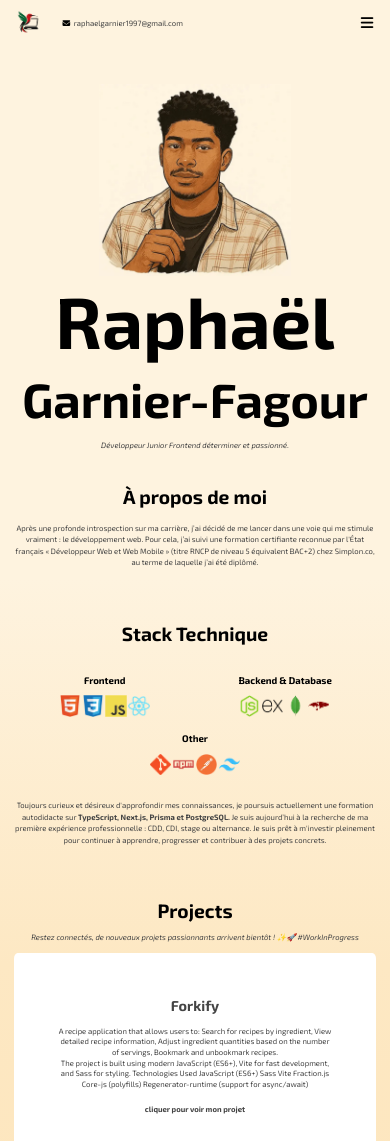
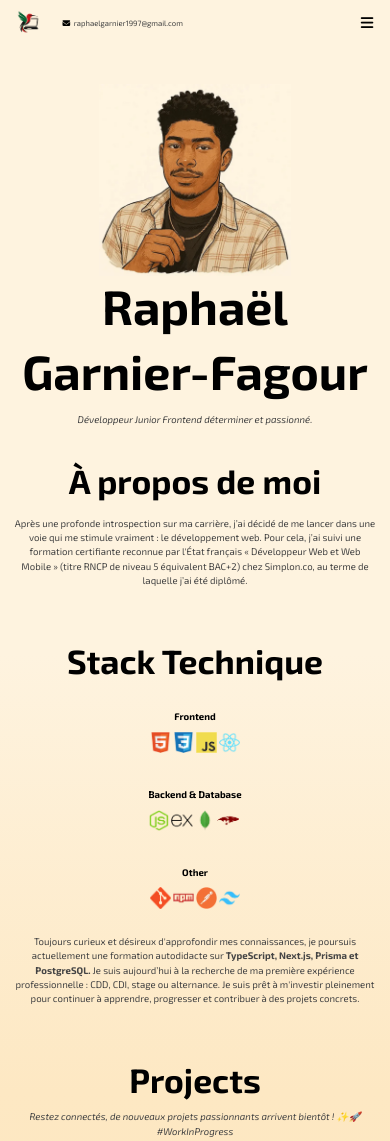
Before and after one commit to Raph-gf/Portfolio, a website built with Vite: page index.html in a window 390 px wide. Shown: the top 1141 px of the page. Built offline with nearby package versions, Linux system fonts and the light colour scheme; no server answers.

Commit message:
fixing css issues

```diff
--- a/src/style.css
+++ b/src/style.css
@@ -152,6 +152,8 @@ header i {
 
 .menu-burger {
   background-color: white;
+  color: black !important;
+  -webkit-tap-highlight-color: transparent;
   position: absolute;
   right: 50%;
   border-radius: 10%;
@@ -510,7 +512,24 @@ h2::first-letter {
 
 @media (max-width: 57em) {
   html {
-    font-size: 40%;
+    font-size: 30%;
+  }
+
+  p,
+  span {
+    font-size: 2rem;
+  }
+
+  h2 {
+    font-size: 7rem;
+  }
+
+  .home__presentation-firstname {
+    font-size: 10rem;
+  }
+
+  .home__presentation-lastname {
+    font-size: 10rem;
   }
 
   .footer__map-container {
@@ -543,17 +562,12 @@ h2::first-letter {
   }
 
   .about-me__skills {
-    display: grid;
-    grid-template-columns: repeat(2, 1fr);
-    justify-content: space-around;
-    justify-items: center;
-    row-gap: 3rem;
+    display: flex;
+    flex-direction: column;
+    margin: 0rem 3rem;
+    gap: 7rem;
     align-items: center;
     margin-bottom: 4rem;
-  }
-
-  .about-me__skills :nth-child(3) {
-    grid-column: 1 / -1;
   }
 
   .about-me__skills h3 {
@@ -595,23 +609,23 @@ h2::first-letter {
 
   .project-description {
     order: -1;
-    margin: 0 auto;
     text-align: center;
   }
 
   .project-section__projects--card .card-img {
     width: 90%;
     object-fit: contain;
-    margin: 0 auto;
     border-radius: 8px;
   }
 
   .project-description__title {
-    font-size: 3rem;
+    font-size: 5rem;
+    align-self: center;
   }
 
-  .project-description p {
-    line-height: 2.2rem;
+  .project-description__text {
+    margin-bottom: 2rem;
+    text-align: left;
   }
 }
 
--- a/vite.config.js
+++ b/vite.config.js
@@ -6,4 +6,7 @@ export default defineConfig({
   server: {
     open: true,
   },
+  build: {
+    assetsInclude: ["**/*.pdf"],
+  },
 });
```
